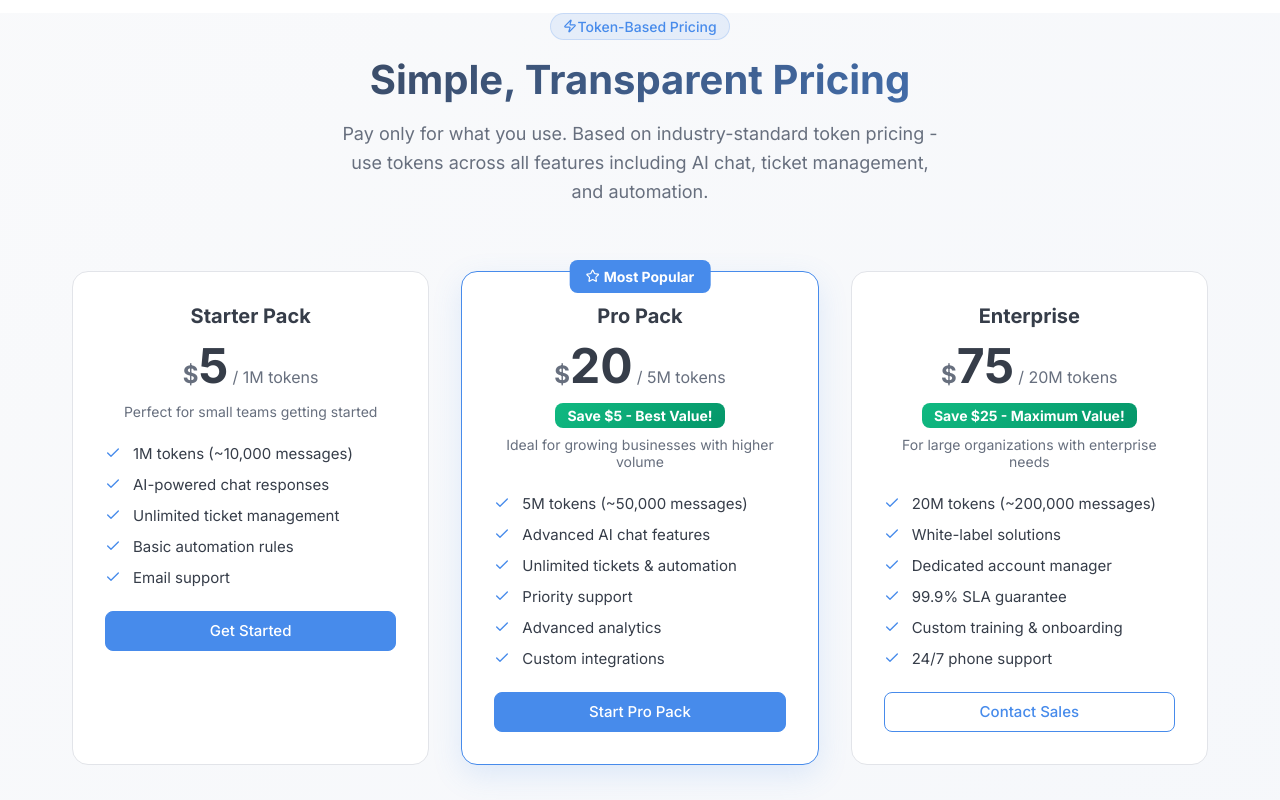
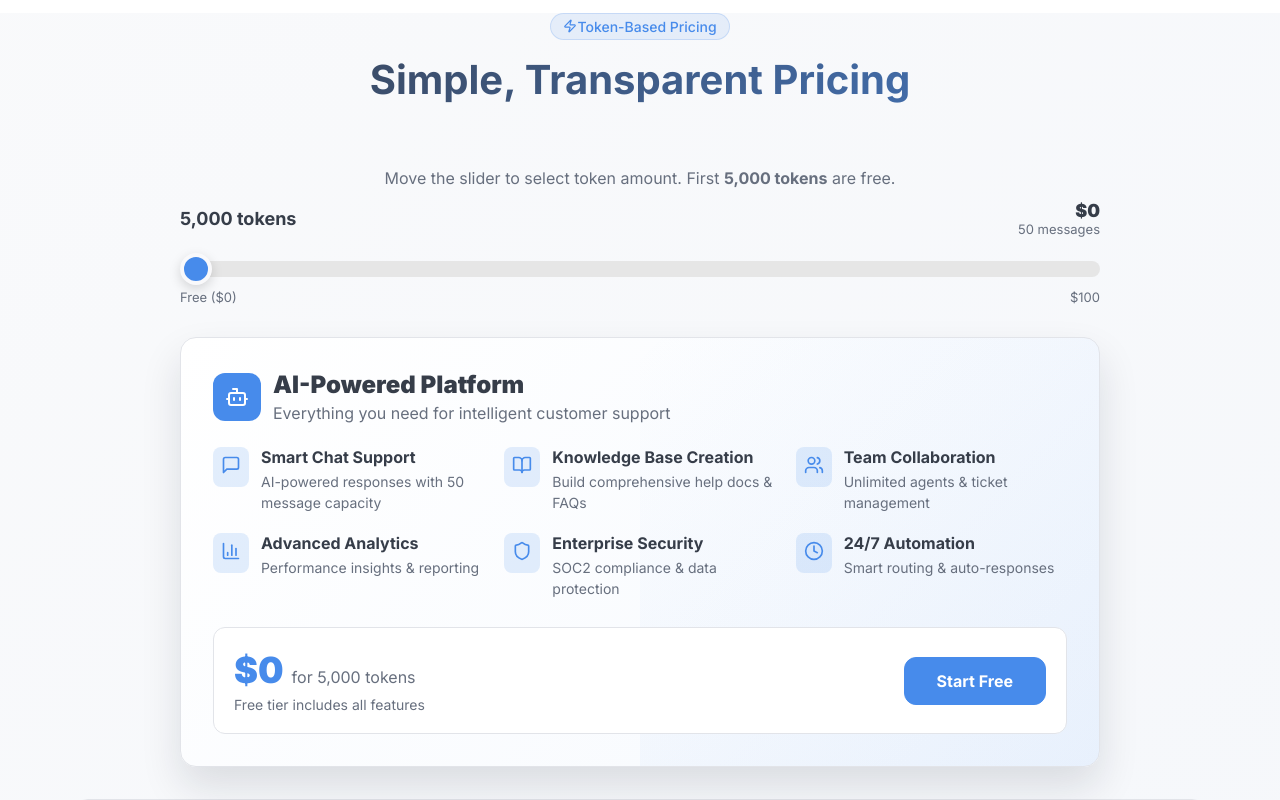
Before and after one commit to hith-chat/landing, a React (Vite) app: page / in a window 1280 px wide. Shown: the part 1440-2240 px from the top of the page. Built offline with nearby package versions, Linux system fonts and the light colour scheme.

Commit message:
feat: update PricingSection with enhanced token slider and improved pricing display

```diff
--- a/components/HeroSection.tsx
+++ b/components/HeroSection.tsx
@@ -45,7 +45,7 @@ export const HeroSection = ({ className }: { className?: string }) => {
                 <AvatarFallback>U3</AvatarFallback>
               </Avatar>
             </div>
-            <p>Trusted by over 1,000+ teams worldwide</p>
+            <p>Trusted by over 100+ teams worldwide</p>
           </div>
         </div>
         <div className={styles.imageContainer}>
--- a/components/PricingSection.module.css
+++ b/components/PricingSection.module.css
@@ -242,3 +242,49 @@
     text-align: center;
   }
 }
+
+/* Enhanced slider styles for better visibility and usability */
+.tokenSlider {
+  -webkit-appearance: none;
+  appearance: none;
+  width: 100%;
+  height: 16px;
+  border-radius: 9999px;
+  outline: none;
+  cursor: pointer;
+  transition: all 0.2s ease;
+}
+
+.tokenSlider::-webkit-slider-thumb {
+  -webkit-appearance: none;
+  appearance: none;
+  width: 32px;
+  height: 32px;
+  border-radius: 50%;
+  background: var(--primary);
+  cursor: pointer;
+  border: 4px solid var(--background);
+  box-shadow: 0 4px 12px rgba(0, 0, 0, 0.15);
+  transition: all 0.2s ease;
+}
+
+.tokenSlider::-webkit-slider-thumb:hover {
+  transform: scale(1.1);
+  box-shadow: 0 6px 20px rgba(0, 0, 0, 0.2);
+}
+
+.tokenSlider::-moz-range-thumb {
+  width: 32px;
+  height: 32px;
+  border-radius: 50%;
+  background: var(--primary);
+  cursor: pointer;
+  border: 4px solid var(--background);
+  box-shadow: 0 4px 12px rgba(0, 0, 0, 0.15);
+  transition: all 0.2s ease;
+}
+
+.tokenSlider::-moz-range-thumb:hover {
+  transform: scale(1.1);
+  box-shadow: 0 6px 20px rgba(0, 0, 0, 0.2);
+}
--- a/components/PricingSection.tsx
+++ b/components/PricingSection.tsx
@@ -1,8 +1,8 @@
-import React from 'react';
+import React, { useEffect, useState } from 'react';
 import { Link } from 'react-router-dom';
 import { Button } from './Button';
 import { Badge } from './Badge';
-import { Check, Zap, MessageSquare, Star } from 'lucide-react';
+import { Check, Zap, MessageSquare, Star, Bot, BookOpen, Users, BarChart3, Shield, Clock } from 'lucide-react';
 import styles from './PricingSection.module.css';
 
 export const PricingSection = ({ className }: { className?: string }) => {
@@ -17,144 +17,18 @@ export const PricingSection = ({ className }: { className?: string }) => {
           <h2 className={styles.title}>
             Simple, Transparent Pricing
           </h2>
-          <p className={styles.subtitle}>
-            Pay only for what you use. Based on industry-standard token pricing - use tokens across all features including AI chat, ticket management, and automation.
-          </p>
+          {/* Slider: first 5000 tokens free. Simple proportional messages estimate. */}
+
         </div>
 
-        <div className={styles.plans}>
-          {/* Starter Plan */}
-          <div className={styles.plan}>
-            <div className={styles.planHeader}>
-              <h3 className={styles.planName}>Starter Pack</h3>
-              <div className={styles.planPrice}>
-                <span className={styles.currency}>$</span>
-                <span className={styles.amount}>5</span>
-                <span className={styles.period}>/ 1M tokens</span>
-              </div>
-              <p className={styles.planDescription}>
-                Perfect for small teams getting started
-              </p>
+        <div style={{ display: 'flex', flexDirection: 'column', gap: 24, alignItems: 'center', marginBottom: 32 }}>
+          {/* New big slider section - slider value is thousands of tokens; step 5 -> 5k increments */}
+          <div style={{ width: '100%', maxWidth: 920 }}>
+            <div style={{ marginBottom: 12, color: 'var(--muted-foreground, #64748b)', textAlign: 'center' }}>
+              Move the slider to select token amount. First <strong>5,000 tokens</strong> are free.
             </div>
-            <div className={styles.planFeatures}>
-              <div className={styles.feature}>
-                <Check size={16} className={styles.checkIcon} />
-                <span>1M tokens (~10,000 messages)</span>
-              </div>
-              <div className={styles.feature}>
-                <Check size={16} className={styles.checkIcon} />
-                <span>AI-powered chat responses</span>
-              </div>
-              <div className={styles.feature}>
-                <Check size={16} className={styles.checkIcon} />
-                <span>Unlimited ticket management</span>
-              </div>
-              <div className={styles.feature}>
-                <Check size={16} className={styles.checkIcon} />
-                <span>Basic automation rules</span>
-              </div>
-              <div className={styles.feature}>
-                <Check size={16} className={styles.checkIcon} />
-                <span>Email support</span>
-              </div>
-            </div>
-            <Button asChild className={styles.planButton}>
-              <Link to="/signup?plan=starter">Get Started</Link>
-            </Button>
-          </div>
 
-          {/* Pro Plan - Most Popular */}
-          <div className={`${styles.plan} ${styles.popular}`}>
-            <div className={styles.popularBadge}>
-              <Star size={14} />
-              Most Popular
-            </div>
-            <div className={styles.planHeader}>
-              <h3 className={styles.planName}>Pro Pack</h3>
-              <div className={styles.planPrice}>
-                <span className={styles.currency}>$</span>
-                <span className={styles.amount}>20</span>
-                <span className={styles.period}>/ 5M tokens</span>
-              </div>
-              <div className={styles.savings}>Save $5 - Best Value!</div>
-              <p className={styles.planDescription}>
-                Ideal for growing businesses with higher volume
-              </p>
-            </div>
-            <div className={styles.planFeatures}>
-              <div className={styles.feature}>
-                <Check size={16} className={styles.checkIcon} />
-                <span>5M tokens (~50,000 messages)</span>
-              </div>
-              <div className={styles.feature}>
-                <Check size={16} className={styles.checkIcon} />
-                <span>Advanced AI chat features</span>
-              </div>
-              <div className={styles.feature}>
-                <Check size={16} className={styles.checkIcon} />
-                <span>Unlimited tickets & automation</span>
-              </div>
-              <div className={styles.feature}>
-                <Check size={16} className={styles.checkIcon} />
-                <span>Priority support</span>
-              </div>
-              <div className={styles.feature}>
-                <Check size={16} className={styles.checkIcon} />
-                <span>Advanced analytics</span>
-              </div>
-              <div className={styles.feature}>
-                <Check size={16} className={styles.checkIcon} />
-                <span>Custom integrations</span>
-              </div>
-            </div>
-            <Button asChild className={styles.planButton}>
-              <Link to="/signup?plan=pro">Start Pro Pack</Link>
-            </Button>
-          </div>
-
-          {/* Enterprise Plan */}
-          <div className={styles.plan}>
-            <div className={styles.planHeader}>
-              <h3 className={styles.planName}>Enterprise</h3>
-              <div className={styles.planPrice}>
-                <span className={styles.currency}>$</span>
-                <span className={styles.amount}>75</span>
-                <span className={styles.period}>/ 20M tokens</span>
-              </div>
-              <div className={styles.savings}>Save $25 - Maximum Value!</div>
-              <p className={styles.planDescription}>
-                For large organizations with enterprise needs
-              </p>
-            </div>
-            <div className={styles.planFeatures}>
-              <div className={styles.feature}>
-                <Check size={16} className={styles.checkIcon} />
-                <span>20M tokens (~200,000 messages)</span>
-              </div>
-              <div className={styles.feature}>
-                <Check size={16} className={styles.checkIcon} />
-                <span>White-label solutions</span>
-              </div>
-              <div className={styles.feature}>
-                <Check size={16} className={styles.checkIcon} />
-                <span>Dedicated account manager</span>
-              </div>
-              <div className={styles.feature}>
-                <Check size={16} className={styles.checkIcon} />
-                <span>99.9% SLA guarantee</span>
-              </div>
-              <div className={styles.feature}>
-                <Check size={16} className={styles.checkIcon} />
-                <span>Custom training & onboarding</span>
-              </div>
-              <div className={styles.feature}>
-                <Check size={16} className={styles.checkIcon} />
-                <span>24/7 phone support</span>
-              </div>
-            </div>
-            <Button asChild variant="outline" className={styles.planButton}>
-              <Link to="/contact-sales">Contact Sales</Link>
-            </Button>
+            <BigTokenSlider />
           </div>
         </div>
 
@@ -192,3 +66,280 @@ export const PricingSection = ({ className }: { className?: string }) => {
     </section>
   );
 };
+
+function TokenSlider() {
+  const [tokens, setTokens] = useState<number>(5000);
+  const min = 0;
+  const freeThreshold = 5000;
+  const max = 2000000; // 2M tokens max for slider
+
+  // simple pricing: $0 for first 5k, then $0.00002 per token (example)
+  // we intentionally keep logic simple and proportional as requested
+  function computePrice(t: number) {
+    const billable = Math.max(0, t - freeThreshold);
+    const pricePerToken = 0.00002; // $0.00002 per token => $20 per 1M tokens
+    return +(billable * pricePerToken).toFixed(2);
+  }
+
+  function estimateMessages(t: number) {
+    // assume ~100 tokens per short message
+    const tokensPerMessage = 100;
+    return Math.max(0, Math.round(t / tokensPerMessage));
+  }
+
+  const [theme, setTheme] = useState<'light' | 'dark'>('light');
+
+  useEffect(() => {
+    const doc = document.documentElement;
+    const attr = doc.getAttribute('data-theme');
+    setTheme(attr === 'dark' ? 'dark' : 'light');
+  }, []);
+
+  const price = computePrice(tokens);
+  const messages = estimateMessages(tokens);
+
+  const trackColor = theme === 'dark' ? '#2b6cb0' : '#0ea5a4';
+
+  return (
+    <div style={{ display: 'flex', flexDirection: 'column', gap: 8 }}>
+      <div style={{ display: 'flex', justifyContent: 'space-between', alignItems: 'center' }}>
+        <div style={{ fontSize: 14 }}>
+          <strong>{tokens.toLocaleString()}</strong> tokens
+        </div>
+        <div style={{ textAlign: 'right' }}>
+          <div style={{ fontSize: 14 }}><strong>${price}</strong> estimated</div>
+          <div style={{ fontSize: 12, color: 'var(--muted-foreground, #64748b)' }}>{messages.toLocaleString()} messages (estimate)</div>
+        </div>
+      </div>
+
+      <input
+        type="range"
+        min={min}
+        max={max}
+        step={1000}
+        value={tokens}
+        onChange={(e) => setTokens(Number(e.target.value))}
+        style={{
+          width: '100%',
+          appearance: 'none',
+          height: 8,
+          borderRadius: 9999,
+          background: `linear-gradient(90deg, ${trackColor} ${(tokens / max) * 100}%, #e6e6e6 ${(tokens / max) * 100}%)`,
+        }}
+      />
+      <div style={{ display: 'flex', justifyContent: 'space-between', fontSize: 12, color: 'var(--muted-foreground, #64748b)' }}>
+        <span>$0</span>
+        <span>{(max / 1000000).toFixed(0)}M tokens</span>
+      </div>
+    </div>
+  );
+}
+
+function BigTokenSlider() {
+  // slider steps in $5 price increments
+  const minPrice = 0;
+  const maxPrice = 100; // $100 max
+  const priceStep = 5; // move in $5 increments
+  const [price, setPrice] = useState<number>(0); // default $0 (free tier)
+
+  function tokensFromPrice(priceAmount: number) {
+    const freeThreshold = 5000;
+    const pricePerToken = 0.00002; // $0.00002 per token => $20 per 1M tokens
+
+    if (priceAmount === 0) {
+      return freeThreshold; // free 5k tokens
+    }
+
+    // calculate tokens for the price: price / pricePerToken + free tokens
+    const billableTokens = priceAmount / pricePerToken;
+    return Math.round(billableTokens + freeThreshold);
+  }
+
+  function estimateMessages(tokensAmount: number) {
+    const tokensPerMessage = 100; // simple proportional estimate
+    return Math.max(0, Math.round(tokensAmount / tokensPerMessage));
+  }
+
+  const tokens = tokensFromPrice(price);
+  const messages = estimateMessages(tokens);
+
+  return (
+    <div style={{ display: 'flex', flexDirection: 'column', gap: 24 }}>
+      {/* Slider Section */}
+      <div style={{ display: 'flex', flexDirection: 'column', gap: 16 }}>
+        <div style={{ display: 'flex', justifyContent: 'space-between', alignItems: 'center' }}>
+          <div style={{ fontSize: 18, fontWeight: 700 }}>{tokens.toLocaleString()} tokens</div>
+          <div style={{ textAlign: 'right' }}>
+            <div style={{ fontSize: 18, fontWeight: 800 }}>${price}</div>
+            <div style={{ fontSize: 13, color: 'var(--muted-foreground, #64748b)' }}>{messages.toLocaleString()} messages</div>
+          </div>
+        </div>
+
+        <div style={{ padding: '8px 0' }}>
+          <input
+            aria-label="Price selector"
+            type="range"
+            min={minPrice}
+            max={maxPrice}
+            step={priceStep}
+            value={price}
+            onChange={(e) => setPrice(Number(e.target.value))}
+            className={styles.tokenSlider}
+            style={{
+              background: `linear-gradient(90deg, var(--primary) ${(price / maxPrice) * 100}%, #e6e6e6 ${(price / maxPrice) * 100}%)`
+            }}
+          />
+          <div style={{ display: 'flex', justifyContent: 'space-between', marginTop: 8, fontSize: 13, color: 'var(--muted-foreground, #64748b)' }}>
+            <span>Free ($0)</span>
+            <span>${maxPrice}</span>
+          </div>
+        </div>
+      </div>
+
+      {/* Enhanced Feature Card */}
+      <div style={{
+        background: 'linear-gradient(135deg, var(--surface) 0%, color-mix(in srgb, var(--primary) 5%, var(--surface)) 100%)',
+        border: '1px solid var(--border)',
+        padding: 32,
+        borderRadius: 16,
+        width: '100%',
+        boxShadow: '0 20px 40px rgba(16,24,40,0.12)',
+        position: 'relative',
+        overflow: 'hidden'
+      }}>
+        {/* Decorative gradient overlay */}
+        <div style={{
+          position: 'absolute',
+          top: 0,
+          right: 0,
+          width: '50%',
+          height: '100%',
+          background: 'linear-gradient(135deg, transparent 0%, color-mix(in srgb, var(--primary) 8%, transparent) 100%)',
+          pointerEvents: 'none'
+        }}></div>
+
+        <div style={{ position: 'relative', zIndex: 1 }}>
+          {/* Header */}
+          <div style={{ display: 'flex', alignItems: 'center', gap: 12, marginBottom: 24 }}>
+            <div style={{
+              background: 'var(--primary)',
+              color: 'var(--primary-foreground)',
+              padding: 12,
+              borderRadius: 12,
+              display: 'flex',
+              alignItems: 'center',
+              justifyContent: 'center'
+            }}>
+              <Bot size={24} />
+            </div>
+            <div>
+              <h3 style={{ fontSize: 24, fontWeight: 800, margin: 0, marginBottom: 4 }}>AI-Powered Platform</h3>
+              <p style={{ fontSize: 16, color: 'var(--muted-foreground)', margin: 0 }}>
+                Everything you need for intelligent customer support
+              </p>
+            </div>
+          </div>
+
+          {/* Features Grid */}
+          <div style={{ display: 'grid', gridTemplateColumns: 'repeat(auto-fit, minmax(240px, 1fr))', gap: 20, marginBottom: 28 }}>
+            <div style={{ display: 'flex', alignItems: 'flex-start', gap: 12 }}>
+              <div style={{ background: 'color-mix(in srgb, var(--primary) 15%, transparent)', padding: 8, borderRadius: 8 }}>
+                <MessageSquare size={20} style={{ color: 'var(--primary)' }} />
+              </div>
+              <div>
+                <h4 style={{ fontSize: 16, fontWeight: 700, margin: 0, marginBottom: 4 }}>Smart Chat Support</h4>
+                <p style={{ fontSize: 14, color: 'var(--muted-foreground)', margin: 0, lineHeight: 1.5 }}>
+                  AI-powered responses with {messages.toLocaleString()} message capacity
+                </p>
+              </div>
+            </div>
+
+            <div style={{ display: 'flex', alignItems: 'flex-start', gap: 12 }}>
+              <div style={{ background: 'color-mix(in srgb, var(--primary) 15%, transparent)', padding: 8, borderRadius: 8 }}>
+                <BookOpen size={20} style={{ color: 'var(--primary)' }} />
+              </div>
+              <div>
+                <h4 style={{ fontSize: 16, fontWeight: 700, margin: 0, marginBottom: 4 }}>Knowledge Base Creation</h4>
+                <p style={{ fontSize: 14, color: 'var(--muted-foreground)', margin: 0, lineHeight: 1.5 }}>
+                  Build comprehensive help docs & FAQs
+                </p>
+              </div>
+            </div>
+
+            <div style={{ display: 'flex', alignItems: 'flex-start', gap: 12 }}>
+              <div style={{ background: 'color-mix(in srgb, var(--primary) 15%, transparent)', padding: 8, borderRadius: 8 }}>
+                <Users size={20} style={{ color: 'var(--primary)' }} />
+              </div>
+              <div>
+                <h4 style={{ fontSize: 16, fontWeight: 700, margin: 0, marginBottom: 4 }}>Team Collaboration</h4>
+                <p style={{ fontSize: 14, color: 'var(--muted-foreground)', margin: 0, lineHeight: 1.5 }}>
+                  Unlimited agents & ticket management
+                </p>
+              </div>
+            </div>
+
+            <div style={{ display: 'flex', alignItems: 'flex-start', gap: 12 }}>
+              <div style={{ background: 'color-mix(in srgb, var(--primary) 15%, transparent)', padding: 8, borderRadius: 8 }}>
+                <BarChart3 size={20} style={{ color: 'var(--primary)' }} />
+              </div>
+              <div>
+                <h4 style={{ fontSize: 16, fontWeight: 700, margin: 0, marginBottom: 4 }}>Advanced Analytics</h4>
+                <p style={{ fontSize: 14, color: 'var(--muted-foreground)', margin: 0, lineHeight: 1.5 }}>
+                  Performance insights & reporting
+                </p>
+              </div>
+            </div>
+
+            <div style={{ display: 'flex', alignItems: 'flex-start', gap: 12 }}>
+              <div style={{ background: 'color-mix(in srgb, var(--primary) 15%, transparent)', padding: 8, borderRadius: 8 }}>
+                <Shield size={20} style={{ color: 'var(--primary)' }} />
+              </div>
+              <div>
+                <h4 style={{ fontSize: 16, fontWeight: 700, margin: 0, marginBottom: 4 }}>Enterprise Security</h4>
+                <p style={{ fontSize: 14, color: 'var(--muted-foreground)', margin: 0, lineHeight: 1.5 }}>
+                  SOC2 compliance & data protection
+                </p>
+              </div>
+            </div>
+
+            <div style={{ display: 'flex', alignItems: 'flex-start', gap: 12 }}>
+              <div style={{ background: 'color-mix(in srgb, var(--primary) 15%, transparent)', padding: 8, borderRadius: 8 }}>
+                <Clock size={20} style={{ color: 'var(--primary)' }} />
+              </div>
+              <div>
+                <h4 style={{ fontSize: 16, fontWeight: 700, margin: 0, marginBottom: 4 }}>24/7 Automation</h4>
+                <p style={{ fontSize: 14, color: 'var(--muted-foreground)', margin: 0, lineHeight: 1.5 }}>
+                  Smart routing & auto-responses
+                </p>
+              </div>
+            </div>
+          </div>
+
+          {/* Pricing Summary & CTA */}
+          <div style={{
+            display: 'flex',
+            justifyContent: 'space-between',
+            alignItems: 'center',
+            padding: 20,
+            background: 'var(--surface)',
+            borderRadius: 12,
+            border: '1px solid var(--border)'
+          }}>
+            <div>
+              <div style={{ display: 'flex', alignItems: 'baseline', gap: 8, marginBottom: 4 }}>
+                <span style={{ fontSize: 36, fontWeight: 900, color: 'var(--primary)' }}>${price}</span>
+                <span style={{ fontSize: 16, color: 'var(--muted-foreground)' }}>for {tokens.toLocaleString()} tokens</span>
+              </div>
+              <div style={{ fontSize: 14, color: 'var(--muted-foreground)' }}>
+                {price === 0 ? 'Free tier includes all features' : `Supports ${messages.toLocaleString()} messages • No expiry • Pay as you scale`}
+              </div>
+            </div>
+            <Button size="lg" style={{ padding: '12px 32px', fontSize: 16, fontWeight: 700 }}>
+              {price === 0 ? 'Start Free' : 'Get Started'}
+            </Button>
+          </div>
+        </div>
+      </div>
+    </div>
+  );
+}
```
